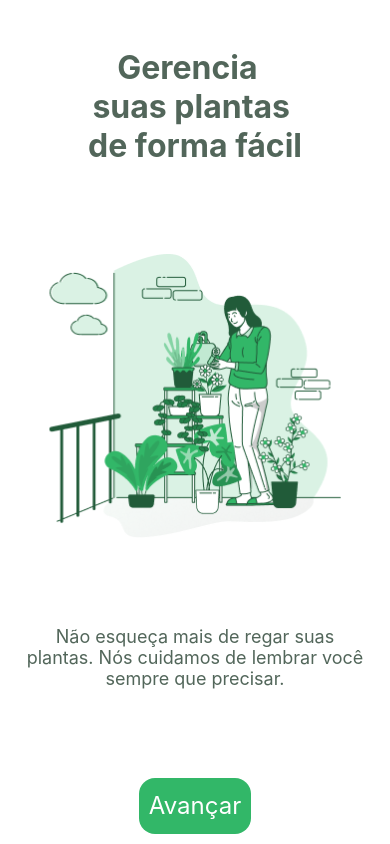
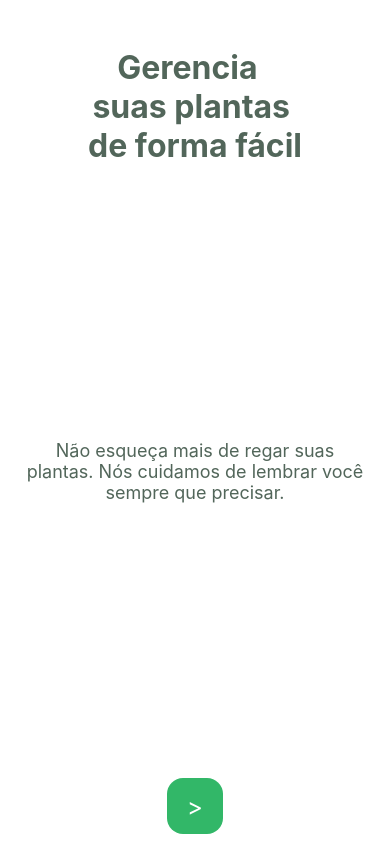
Before and after one commit to joaopa12/PlantManager, a React Native app: screen / in a window 390 px wide. Built offline with nearby package versions, Linux system fonts and the light colour scheme.

Commit message:
state concepts

```diff
--- a/src/components/Button.tsx
+++ b/src/components/Button.tsx
@@ -1,13 +1,17 @@
 import React from "react";
-import { TouchableOpacity, Text , StyleSheet} from 'react-native'
+import { TouchableOpacity, Text , StyleSheet, TouchableOpacityProps} from 'react-native'
 
 import colors from '../styles/colors'
 
-export function Button() {
+interface ButtonProps extends TouchableOpacityProps{
+    title: string;
+}
+
+export function Button({ title, ...rest } : ButtonProps) {
     return (
-        <TouchableOpacity style={styles.button} activeOpacity={0.3}>
+        <TouchableOpacity style={styles.button} activeOpacity={0.3} {...rest}>
             <Text style={styles.buttonText}>
-                Avançar
+                { title }
             </Text>
         </TouchableOpacity>
     )
@@ -21,6 +25,7 @@ const styles = StyleSheet.create({
         borderRadius: 16,
         marginBottom:10,
         height:56,
+        width:56,
         paddingHorizontal: 10
     },
     buttonText: {
--- a/src/pages/Welcome.tsx
+++ b/src/pages/Welcome.tsx
@@ -1,4 +1,4 @@
-import React from 'react'
+import React, { useState } from 'react'
 import { View, Text, Image, TouchableOpacity, StyleSheet, SafeAreaView } from 'react-native'
 
 import wateringImg from '../assets/watering.png'
@@ -6,6 +6,12 @@ import colors from '../styles/colors'
 import { Button } from '../components/Button'
 
  export function Welcome(){
+     const [visible, setVisible] = useState(false);
+
+     function handleVisibility(){
+          setVisible(true)
+     }
+
      return(
         <SafeAreaView style={styles.container}>
             <Text style={styles.title}>
@@ -14,15 +20,17 @@ import { Button } from '../components/Button'
                 de forma fácil
             </Text>
 
+            {
+            visible &&
             <Image source={wateringImg} style={styles.image}/>
+            }
 
             <Text style={styles.subtitle}>
                 Não esqueça mais de regar suas plantas. Nós cuidamos de lembrar você sempre
                 que precisar.
             </Text>
 
-            <Button/>
-
+            <Button title='>'/>
         </SafeAreaView>
      )
  }
```
